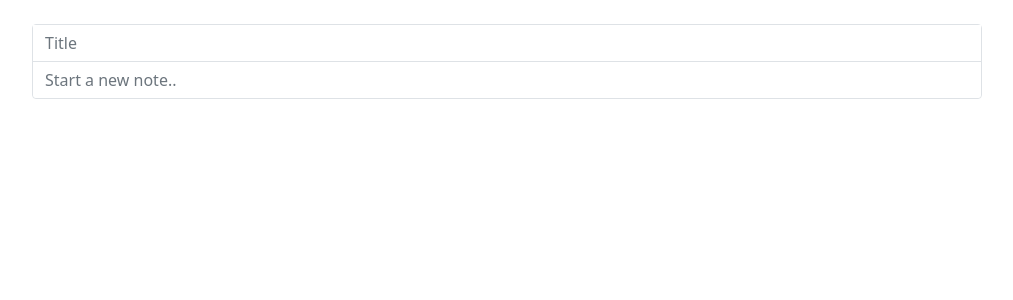
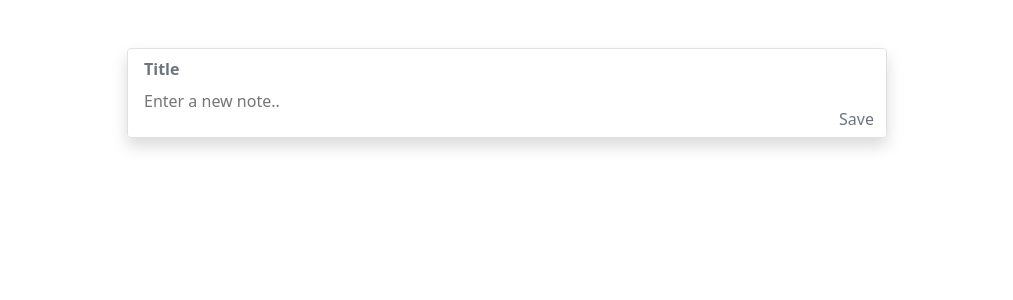
Before and after one commit to jiayijchen/noteboard-app, a React (Create React App) app: page / in a window 1280 px wide. Shown: the top 300 px of the page, without its empty margins (133-1146 px from the left). Built offline with nearby package versions, Linux system fonts and the light colour scheme.

Commit message:
completed dashboard view and entry form

```diff
--- a/package.json
+++ b/package.json
@@ -16,6 +16,7 @@
     "react-router": "^6.0.2",
     "react-router-bootstrap": "^0.26.0",
     "react-scripts": "4.0.3",
+    "react-textarea-autosize": "^8.3.3",
     "web-vitals": "^1.0.1"
   },
   "scripts": {
--- a/src/App.js
+++ b/src/App.js
@@ -5,8 +5,8 @@ import {
   Container,
   Row
 } from 'react-bootstrap';
-
 import InputForm from './components/InputForm.js';
+import Dashboard from './components/Dashboard.js';
 
 function App() {
   const [notesData, setNotesData] = useState([]);
@@ -38,7 +38,7 @@ function App() {
         <InputForm notesData={notesData} setNotesData={setNotesData} {...functions} />
       </Row>
       <Row>
-        {/* <Dashboard /> */}
+        <Dashboard notesData={notesData} />
       </Row>
     </Container>
   );
--- a/src/components/Dashboard.js
+++ b/src/components/Dashboard.js
@@ -0,0 +1,15 @@
+import React from 'react';
+import Note from './Note.js';
+
+export default function Dashboard(props) {
+  const notes = props.notesData;
+
+  return (
+    <>
+      {notes.length > 0 &&
+        notes.map((note, i) => (
+          <Note key={i} note={note} />
+        ))}
+    </>
+  )
+}
--- a/src/components/InputForm.js
+++ b/src/components/InputForm.js
@@ -1,22 +1,25 @@
 import React from 'react';
 import { useState } from 'react';
+import TextareaAutosize from 'react-textarea-autosize';
 import {
   Col,
-  Form
+  InputGroup,
+  Form,
+  Button
 } from 'react-bootstrap';
 
 export default function InputForm(props) {
   const [note, setNote] = useState({});
 
   function handleChange(event) {
-    setNote( prevNote => ({
+    setNote(prevNote => ({
       ...prevNote,
-      [event.target.name] : event.target.value,
+      [event.target.name]: event.target.value,
     }))
   }
 
   function handleSubmit() {
-    if (note.body !== "") {
+    if ('body' in note) {
       props.addNote(note);
       setNote({});
     }
@@ -29,30 +32,34 @@ export default function InputForm(props) {
   }
 
   return (
-    <Col xs={10} className="offset-1 mt-4 px-0">
-      <Form className="mx-0 border rounded">
-        <Form.Group controlId="noteTitle">
+    <Col xs={8} className="offset-2 mt-5 mb-5 px-0 border rounded shadow">
+      <InputGroup>
         <Form.Control
-            className="border-0 border-bottom rounded-0"
+          className="border-0 rounded-top simplebox px-3 pt-2 pb-1 fw-bold"
           placeholder="Title"
           type="title"
           name="title"
           value={note.title || ''}
           onChange={handleChange} />
-        </Form.Group>
-        <Form.Group className="" controlId="noteContent">
-          <Form.Control
-            // as="textarea"
-            className="border-0"
-            placeholder="Start a new note.."
+      </InputGroup>
+      <InputGroup>
+        <TextareaAutosize
+          className="border-0 rounded-bottom simplebox vw-100 px-3 pt-1 pb-4 no-resize"
+          placeholder="Enter a new note.."
           type="text"
           name="body"
           value={note.body || ''}
           onChange={handleChange}
-            onKeyPress={enterKey}
-            rows={1} />
-        </Form.Group>
-      </Form>
+          // onKeyPress={enterKey}
+        />
+        <Button
+          className="position-absolute bottom-0 end-0 bg-white simplebox text-secondary"
+          onClick={() => handleSubmit()}
+          // style= {{ visibility: "hidden" }}
+        >
+          Save
+        </Button>
+      </InputGroup>
     </Col>
   )
 }
--- /dev/null
+++ b/src/components/Note.js
@@ -0,0 +1,18 @@
+import React from 'react';
+import {
+  Col,
+  Card
+} from 'react-bootstrap';
+
+export default function Note(props) {
+  return (
+    <Col xs={3} className="p-1">
+      <Card className="shadow-sm" style={{ width: "" }}>
+        <Card.Body className="py-2">
+          <Card.Title>{props.note.title}</Card.Title>
+          <Card.Text className="p-wrap">{props.note.body}</Card.Text>
+        </Card.Body>
+      </Card>
+    </Col>
+  )
+}
--- a/src/styles/App.css
+++ b/src/styles/App.css
@@ -1,42 +1,20 @@
-.App {
-  text-align: center;
+
+.round-10 {
+  border-radius: 1rem;
 }
 
-.App-logo {
-  height: 40vmin;
-  pointer-events: none;
+.simplebox {
+  outline: none;
+  border: none !important;
+  -webkit-box-shadow: none !important;
+  -moz-box-shadow: none !important;
+  box-shadow: none !important;
 }
 
-.no-border {
-  border: 0;
+.p-wrap {
+  white-space: pre-wrap;
 }
 
-@media (prefers-reduced-motion: no-preference) {
-  .App-logo {
-    animation: App-logo-spin infinite 20s linear;
-  }
+.no-resize {
+  resize: none;
 }
-
-.App-header {
-  background-color: #282c34;
-  min-height: 100vh;
-  display: flex;
-  flex-direction: column;
-  align-items: center;
-  justify-content: center;
-  font-size: calc(10px + 2vmin);
-  color: white;
-}
-
-.App-link {
-  color: #61dafb;
-}
-
-@keyframes App-logo-spin {
-  from {
-    transform: rotate(0deg);
-  }
-  to {
-    transform: rotate(360deg);
-  }
-}
```
Also changed, not shown: 1 other file (tests, documents, lock files or other folders). Lines whose indentation alone changed are shown as unchanged.
